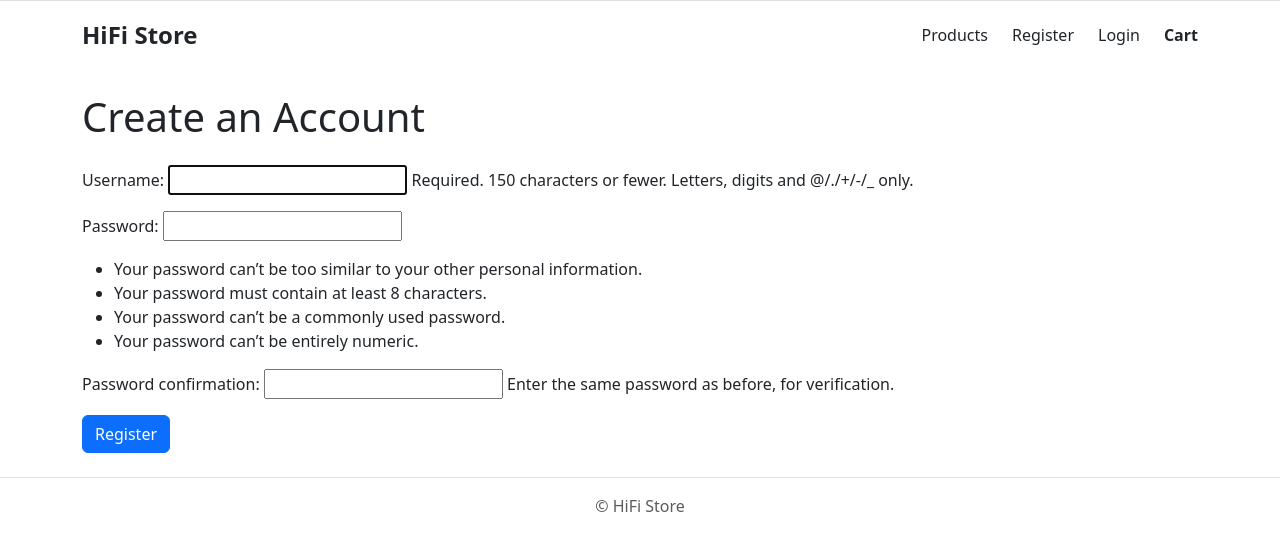
After one commit to andreaspe76/Portfolio_Project_5, a Django app: page /checkout/register/ in a window 1280 px wide. The commit adds this page. Shown: the top 551 px of the page. Run offline with Django 5.2, Linux system fonts and the light colour scheme.

Commit message:
Add user registration, authentication flow, and order history

```diff
--- a/checkout/urls.py
+++ b/checkout/urls.py
@@ -5,4 +5,5 @@ urlpatterns = [
     path("", views.checkout, name="checkout"),
     path("success/", views.checkout_success, name="checkout_success"),
     path("my-orders/", views.my_orders, name="my_orders"),
+    path("register/", views.register, name="register"),
 ]
--- a/checkout/views.py
+++ b/checkout/views.py
@@ -1,3 +1,5 @@
+from django.contrib.auth.forms import UserCreationForm
+from django.contrib.auth import login
 from django.contrib.auth.decorators import login_required
 import stripe
 from decimal import Decimal
@@ -76,3 +78,16 @@ def checkout_success(request):
 def my_orders(request):
     orders = Order.objects.filter(user=request.user).order_by("-created_at")
     return render(request, "checkout/my_orders.html", {"orders": orders})
+
+
+def register(request):
+    if request.method == "POST":
+        form = UserCreationForm(request.POST)
+        if form.is_valid():
+            user = form.save()
+            login(request, user)
+            return redirect("product_list")
+    else:
+        form = UserCreationForm()
+
+    return render(request, "registration/register.html", {"form": form})
--- a/hifi_store/settings.py
+++ b/hifi_store/settings.py
@@ -141,3 +141,6 @@ STATICFILES_STORAGE = 'whitenoise.storage.CompressedManifestStaticFilesStorage'
 
 MEDIA_URL = '/media/'
 MEDIA_ROOT = BASE_DIR / 'media'
+
+LOGIN_REDIRECT_URL = "product_list"
+LOGOUT_REDIRECT_URL = "product_list"
--- a/templates/base.html
+++ b/templates/base.html
@@ -22,10 +22,17 @@
             <a href="{% url 'my_orders' %}" class="me-4 text-decoration-none text-dark">
                 My Orders
             </a>
-            <a href="{% url 'logout' %}" class="me-4 text-decoration-none text-dark">
-                Logout
+            <form method="post" action="{% url 'logout' %}" class="d-inline me-4">
+                {% csrf_token %}
+                <button type="submit" class="btn btn-link p-0 text-decoration-none text-dark">
+                    Logout
+                </button>
+            </form>
+
+            {% else %}
+            <a href="{% url 'register' %}" class="me-4 text-decoration-none text-dark">
+                Register
             </a>
-            {% else %}
             <a href="/accounts/login/" class="me-4 text-decoration-none text-dark">
                 Login
             </a>
--- a/templates/registration/login.html
+++ b/templates/registration/login.html
@@ -5,9 +5,10 @@
 {% block content %}
 <h1 class="mb-4">Login</h1>
 
-<form method="post">
+<form method="post" action="{% url 'login' %}">
     {% csrf_token %}
     {{ form.as_p }}
+    <input type="hidden" name="next" value="{{ next }}">
 
     <button type="submit" class="btn btn-primary">
         Login
--- /dev/null
+++ b/templates/registration/register.html
@@ -0,0 +1,16 @@
+{% extends "base.html" %}
+
+{% block title %}Register{% endblock %}
+
+{% block content %}
+<h1 class="mb-4">Create an Account</h1>
+
+<form method="post">
+    {% csrf_token %}
+    {{ form.as_p }}
+
+    <button type="submit" class="btn btn-primary">
+        Register
+    </button>
+</form>
+{% endblock %}
```
